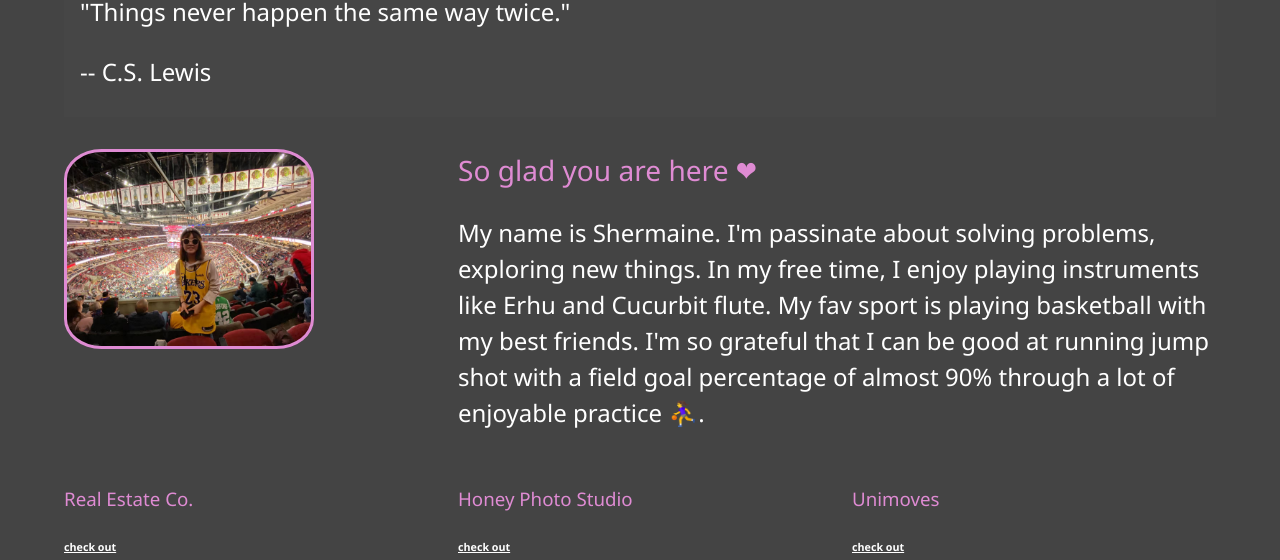
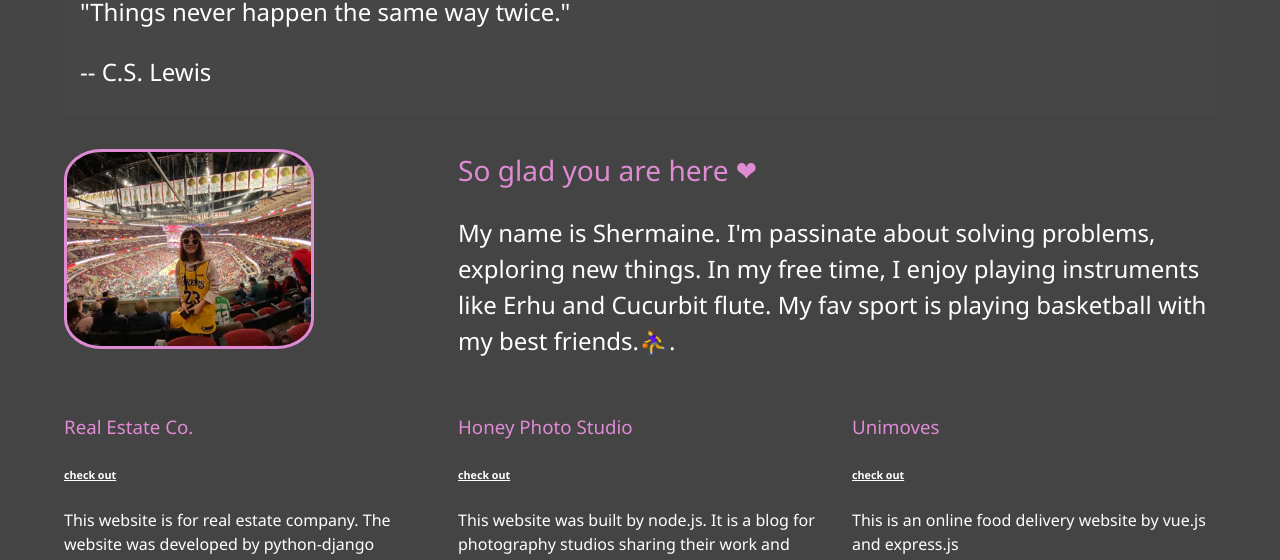
Before and after one commit to Mayst0731/portfolio, a website: page dist/about.html in a window 1280 px wide. Shown: the part 217-777 px from the top of the page. Drawn offline with Linux system fonts and the light colour scheme.

Commit message:
change about

```diff
--- a/dist/about.html
+++ b/dist/about.html
@@ -72,8 +72,7 @@
           <h3 class="text-secondary">So glad you are here ❤</h3>
           <p>
             My name is Shermaine. I'm passinate about solving problems, exploring new things.
-            In my free time, I enjoy playing instruments like Erhu and Cucurbit flute. My fav sport is playing basketball with my best friends.
-            I'm so grateful that I can be good at running jump shot with a field goal percentage of almost 90% through a lot of enjoyable practice ⛹️‍♀️.
+            In my free time, I enjoy playing instruments like Erhu and Cucurbit flute. My fav sport is playing basketball with my best friends.⛹️‍♀️.
           </p>
         </div>
 
```
